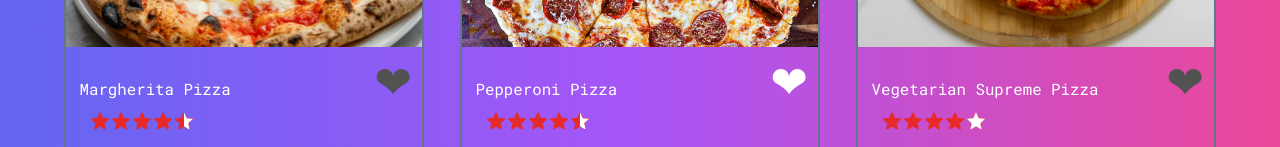
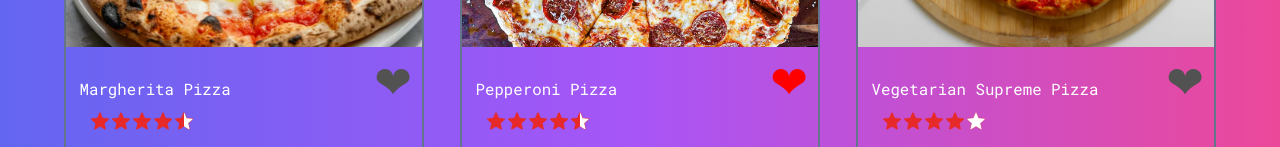
Before and after one commit to CodeMegan27/Food-Ordering-Website, a React (Create React App) app: page / in a window 1280 px wide. Shown: the part 484-631 px from the top of the page. Built offline with nearby package versions, Linux system fonts and the light colour scheme.

Commit message:
CHANGES MADE

```diff
--- a/src/components/Thumnails/Thumbnails.module.css
+++ b/src/components/Thumnails/Thumbnails.module.css
@@ -37,6 +37,7 @@
     right: 10px;
     font-size: 45px;
     margin: 0;
+    color: red;
 }
 
 .favorite.not {
--- a/src/components/Thumnails/Thumnails.js
+++ b/src/components/Thumnails/Thumnails.js
@@ -1,4 +1,5 @@
 import React from "react";
+import './Thumbnails.module.css';
 import classes from "./Thumbnails.module.css";
 import { Link } from "react-router-dom";
 import StarRating from "../StarRatings/StarRating";
```
